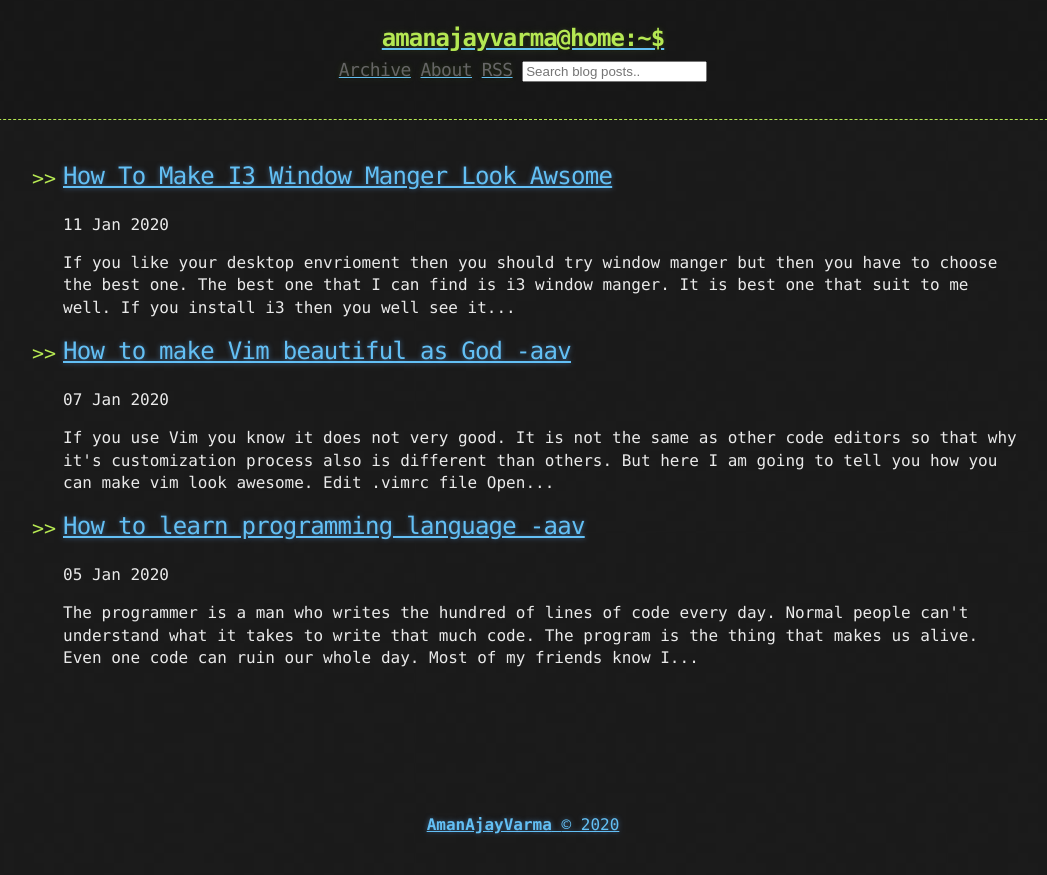
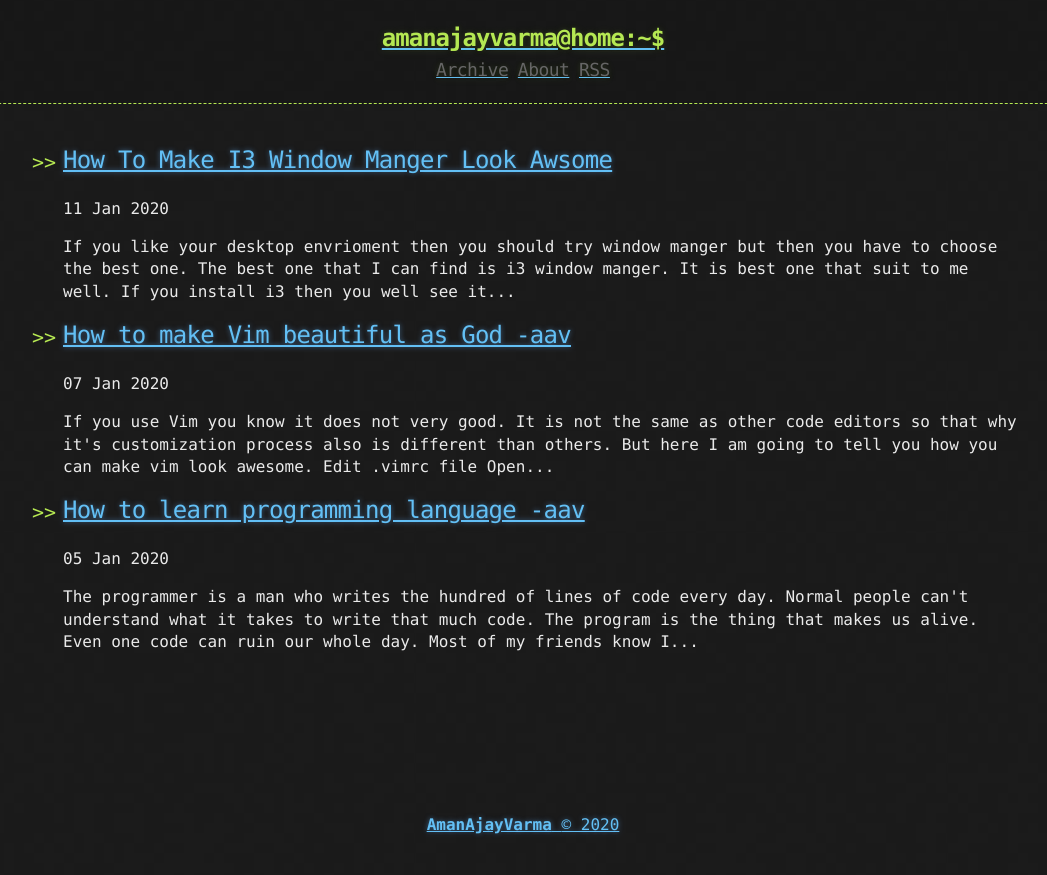
Before and after one commit to tocttou/hacker-blog, a Jekyll site: the page built from index.html, in a window 1280 px wide. Shown: the top 875 px of the page, without its empty margins (117-1164 px from the left). Built offline with Jekyll 4.4.1, drawn with Linux system fonts in a browser that asks for light colours; the list of posts is cut into pages by our own code; comment, search, counter and statistics services are not loaded.

Commit message:
Update links.html

```diff
--- a/_includes/links.html
+++ b/_includes/links.html
@@ -1,5 +1,4 @@
 <a href="{{ "/archive" | prepend: site.baseurl | replace: '//', '/' }}"><h2 class="header-link">Archive</h2></a>
 <a href="{{ "/about" | prepend: site.baseurl | replace: '//', '/' }}"><h2 class="header-link">About</h2></a>
 <a href="{{ "/atom.xml" | prepend: site.baseurl | replace: '//', '/' }}"><h2 class="header-link">RSS</h2></a>
-<input type="text" id="search-input" placeholder="Search blog posts..">
-<ul id="results-container"></ul>
+<script src="{{ site.baseurl }}/simple-jekyll-search.min.js"></script>
```
